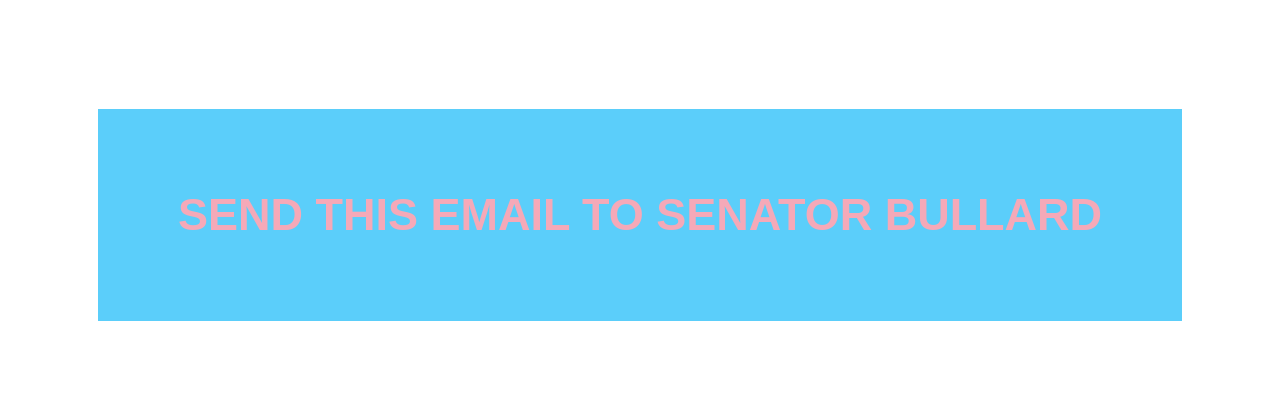
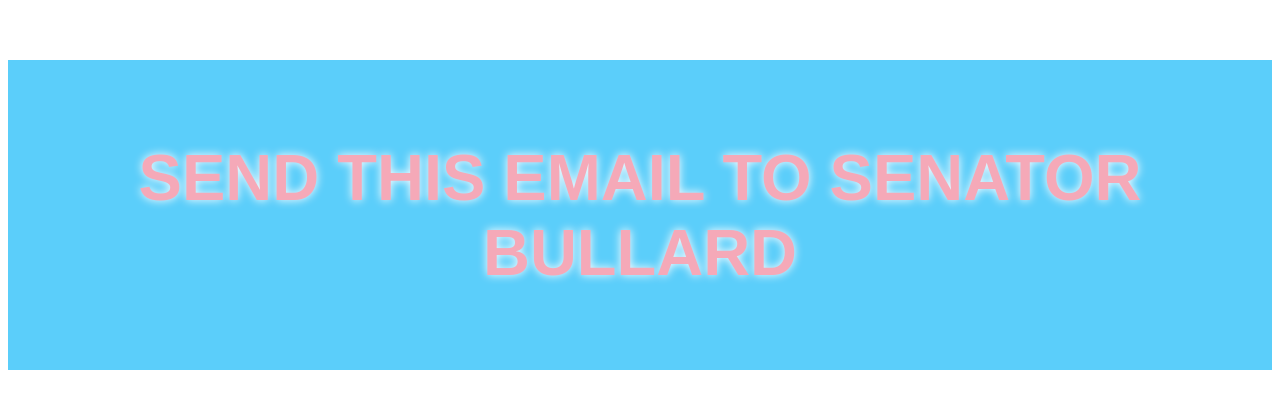
Before and after one commit to andyhartzler/translivesmatterok, a plain HTML site: page index.html in a window 1280 px wide. Shown: the part 193-602 px from the top of the page. Drawn offline with Linux system fonts and the light colour scheme.

Commit message:
Update index.html

```diff
--- a/index.html
+++ b/index.html
@@ -5,7 +5,7 @@
         <style>
       /* Styling for the button */
       .email-button {
-        font-size: 45px;
+        font-size: 65px;
         font-family: Arial, sans-serif;
         padding: 80px;
         background-color: #5BCEFA; /* Trans Flag Blue */
@@ -15,6 +15,7 @@
         display: inline-block;
         margin: 50px auto;
         font-weight: bold;
+        text-shadow: 0px 0px 10px white;
       }
       /* Styling for the container */
       .container {
```
